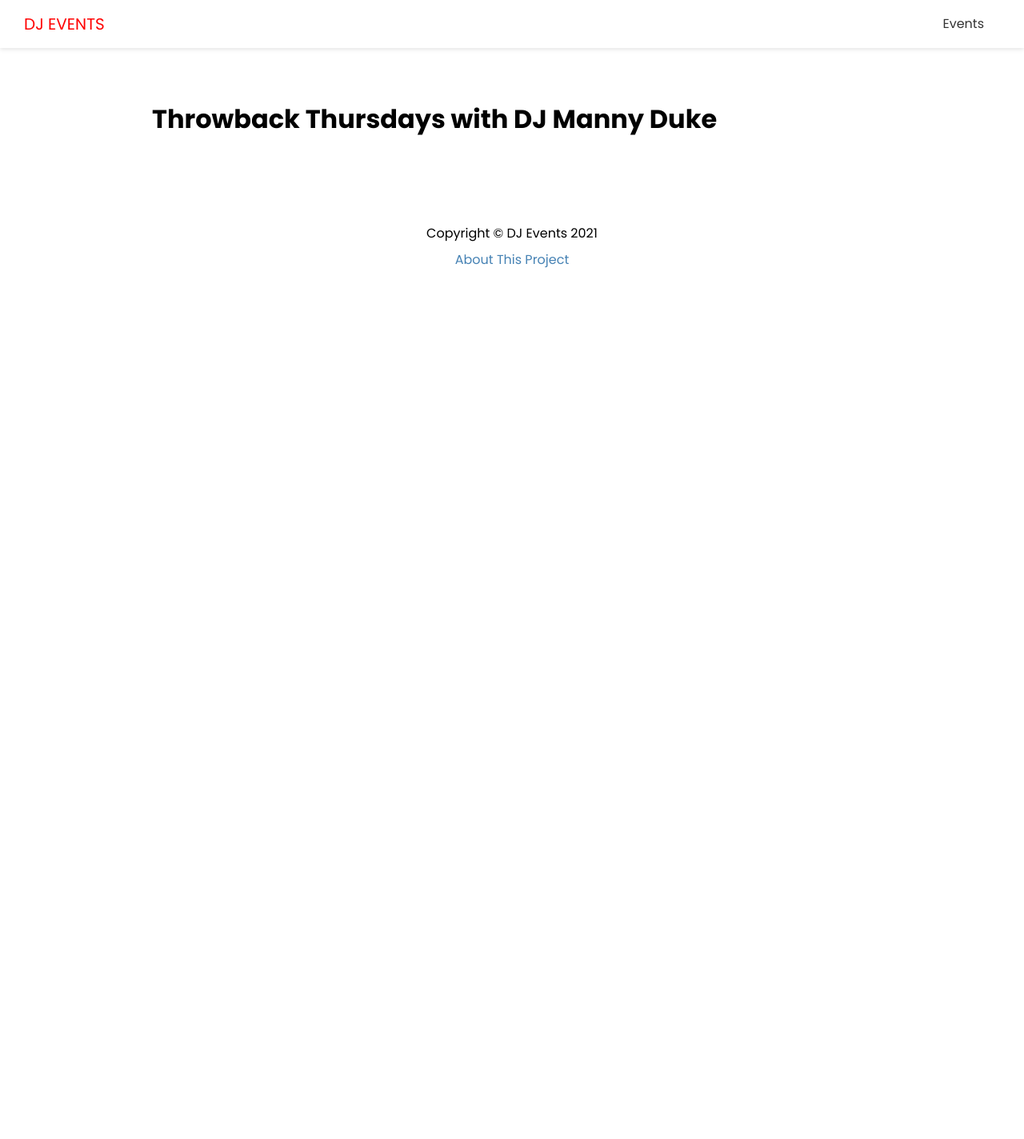
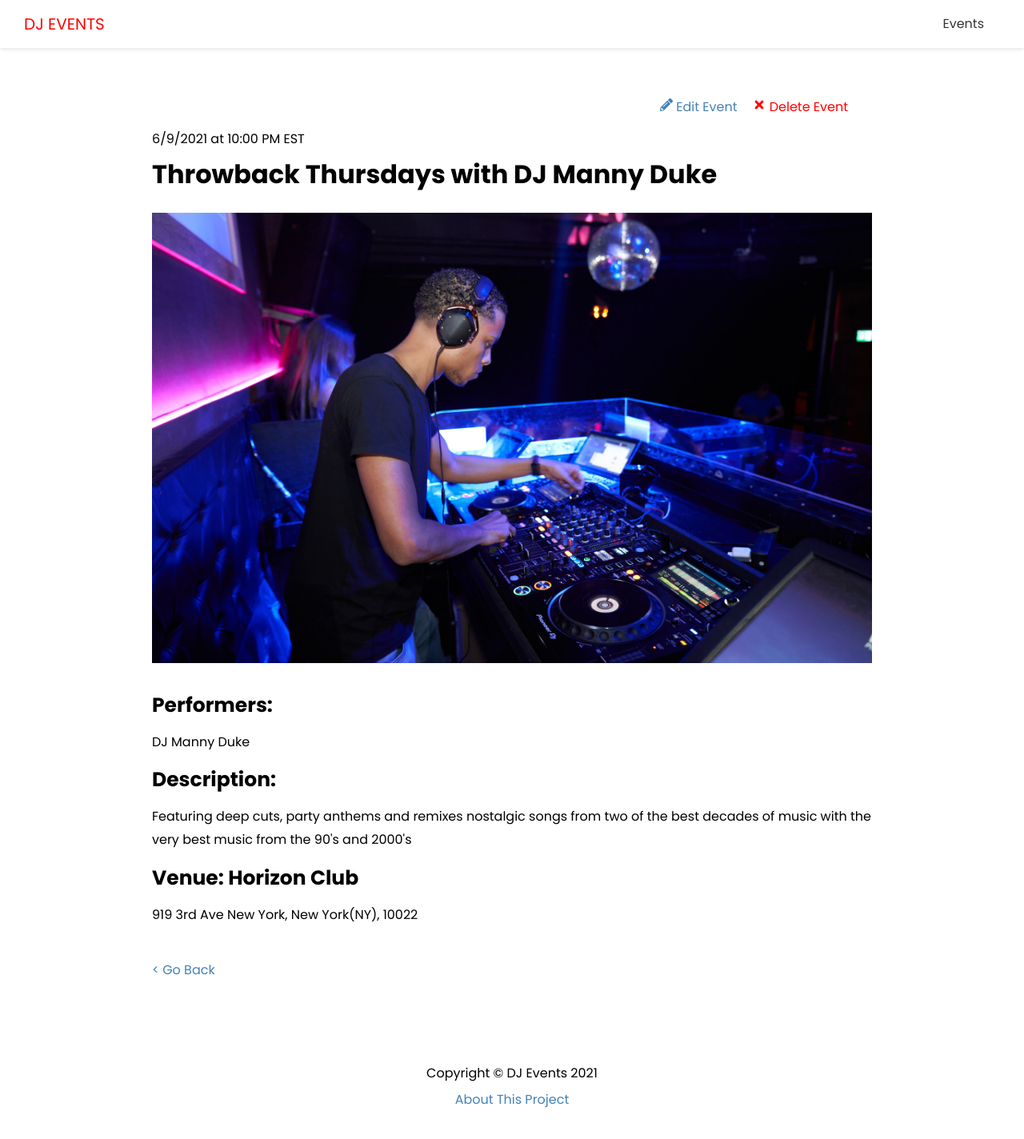
Before and after one commit to kr9091/dj-events-frontend, a Next.js app: page /events/throwback-thursdays-with-dj-manny-duke in a window 1280 px wide. Shown: the top 1424 px of the page at 80% size. Before the commit the page ends 800 px from the top, so only its background shows below. Built offline with nearby package versions, Linux system fonts and the light colour scheme; no server answers.

Commit message:
Implemented Single Event Details Pages

```diff
--- a/pages/events/[slug].js
+++ b/pages/events/[slug].js
@@ -1,9 +1,47 @@
+import { FaPencilAlt, FaTimes } from 'react-icons/fa';
 import Layout from '@/components/Layout';
 import { API_URL } from '@/config/index';
+import styles from '@/styles/Event.module.css';
+import Link from 'next/link';
+import Image from 'next/image';
 export default function EventPage({ evt }) {
+  const deleteEvent = (e) => {
+    console.log('Delete');
+  };
   return (
     <Layout>
-      <h1>{evt.name}</h1>
+      <div className={styles.event}>
+        <div className={styles.controls}>
+          <Link href={`/events/edit/${evt.id}`}>
+            <a>
+              <FaPencilAlt /> Edit Event
+            </a>
+          </Link>
+          <a href='#' className={styles.delete} onClick={deleteEvent}>
+            <FaTimes /> Delete Event
+          </a>
+        </div>
+        <span>
+          {new Date(evt.date).toLocaleDateString('en-US')} at {evt.time}
+        </span>
+        <h1>{evt.name}</h1>
+        {evt.image && (
+          <div className={styles.image}>
+            <Image src={evt.image} width={960} height={600} />
+          </div>
+        )}
+
+        <h3>Performers:</h3>
+        <p>{evt.performers}</p>
+        <h3>Description:</h3>
+        <p>{evt.description}</p>
+        <h3>Venue: {evt.venue}</h3>
+        <p>{evt.address}</p>
+
+        <Link href='/events'>
+          <a className={styles.back}>{'<'} Go Back</a>
+        </Link>
+      </div>
     </Layout>
   );
 }
--- /dev/null
+++ b/styles/Event.module.css
@@ -0,0 +1,32 @@
+.event {
+  position: relative;
+  padding-top: 40px;
+}
+
+.event h3 {
+  font-size: 25px;
+}
+
+.event p {
+  margin: 10px 0;
+}
+
+.image {
+  margin-bottom: 20px;
+}
+
+.controls {
+  position: absolute;
+  right: 30px;
+  top: 0;
+}
+
+.delete {
+  margin-left: 20px;
+  color: red;
+}
+
+.back {
+  display: block;
+  margin-top: 40px;
+}
```
